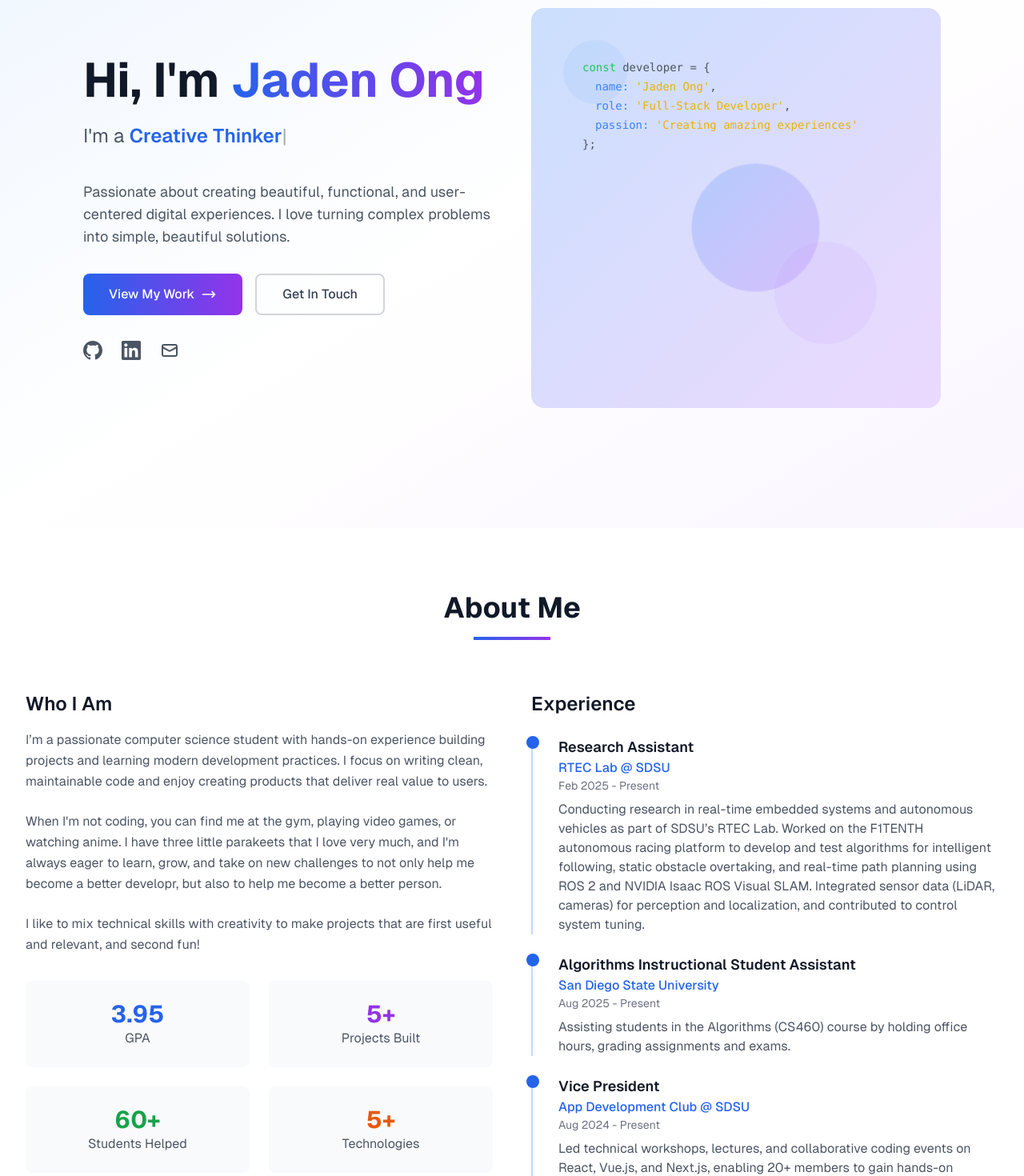
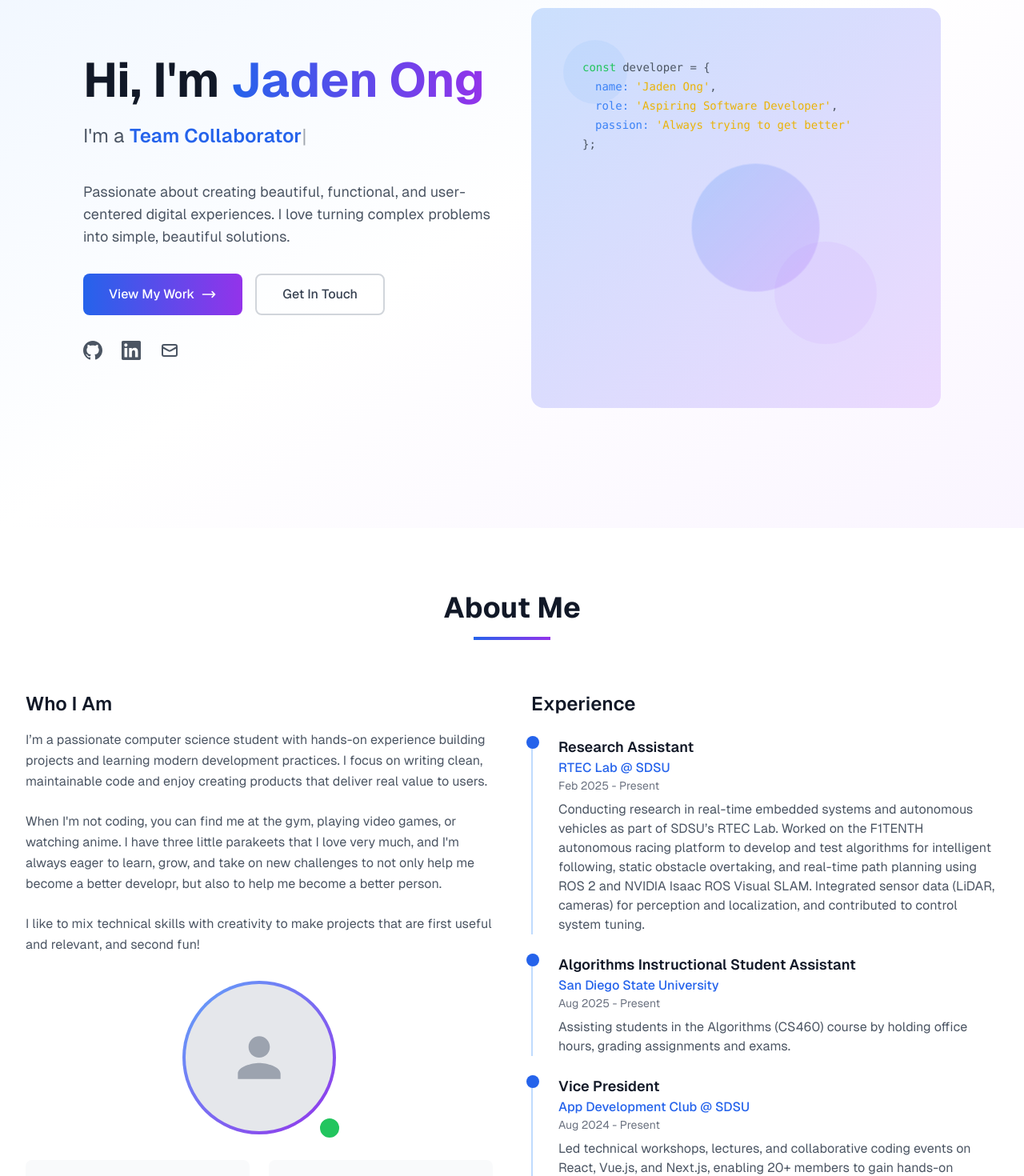
Before and after one commit to jadengong/portfolio, a Next.js app: page / in a window 1280 px wide. Shown: the part 140-1610 px from the top of the page at 80% size. Built offline with nearby package versions, Linux system fonts and the light colour scheme.

Commit message:
Updated content

```diff
--- a/src/components/About.tsx
+++ b/src/components/About.tsx
@@ -56,9 +56,23 @@ export default function About() {
                 I have three little parakeets that I love very much, and I'm always eager to learn, grow, and take on new challenges to
                 not only help me become a better developr, but also to help me become a better person.
               </p>
-              <p className="text-gray-600 dark:text-gray-300 leading-relaxed">
+              <p className="text-gray-600 dark:text-gray-300 leading-relaxed mb-8">
                 I like to mix technical skills with creativity to make projects that are first useful and relevant, and second fun!
               </p>
+            </div>
+
+            {/* Profile Picture */}
+            <div className="flex justify-center mb-8">
+              <div className="relative">
+                <div className="w-48 h-48 rounded-full bg-gradient-to-br from-blue-400 to-purple-600 p-1">
+                  <div className="w-full h-full rounded-full bg-gray-200 dark:bg-gray-700 flex items-center justify-center">
+                    <svg className="w-20 h-20 text-gray-400 dark:text-gray-500" fill="currentColor" viewBox="0 0 24 24">
+                      <path d="M12 12c2.21 0 4-1.79 4-4s-1.79-4-4-4-4 1.79-4 4 1.79 4 4 4zm0 2c-2.67 0-8 1.34-8 4v2h16v-2c0-2.66-5.33-4-8-4z"/>
+                    </svg>
+                  </div>
+                </div>
+                <div className="absolute -bottom-2 -right-2 w-8 h-8 bg-green-500 rounded-full border-4 border-white dark:border-gray-900"></div>
+              </div>
             </div>
 
             {/* Student Stats */}
--- a/src/components/Contact.tsx
+++ b/src/components/Contact.tsx
@@ -57,17 +57,8 @@ export default function Contact() {
       title: "Location",
       value: "San Diego, CA",
       link: null
-    },
-    {
-      icon: (
-        <svg className="w-6 h-6" fill="none" stroke="currentColor" viewBox="0 0 24 24">
-          <path strokeLinecap="round" strokeLinejoin="round" strokeWidth={2} d="M12 18h.01M8 21h8a2 2 0 002-2V5a2 2 0 00-2-2H8a2 2 0 00-2 2v14a2 2 0 002 2z" />
-        </svg>
-      ),
-      title: "Phone",
-      value: "+1 (858) 603-6535",
-      link: "tel:+18586036535"
     }
+
   ];
 
   return (
@@ -174,10 +165,7 @@ export default function Contact() {
               <h3 className="text-2xl font-semibold text-gray-900 dark:text-white mb-6">
                 Contact Information
               </h3>
-              <p className="text-gray-600 dark:text-gray-300 mb-8">
-                I'm currently available for freelance work and full-time opportunities.
-                Let's discuss how we can work together!
-              </p>
+
             </div>
 
             <div className="space-y-6">
--- a/src/components/Footer.tsx
+++ b/src/components/Footer.tsx
@@ -4,7 +4,7 @@ export default function Footer() {
   return (
     <footer className="bg-gray-900 dark:bg-black text-white">
       <div className="max-w-7xl mx-auto px-4 sm:px-6 lg:px-8 py-12">
-        <div className="grid grid-cols-1 md:grid-cols-4 gap-8">
+        <div className="grid grid-cols-1 md:grid-cols-3 gap-8">
           {/* Brand Section */}
           <div className="col-span-1 md:col-span-2">
             <h3 className="text-2xl font-bold mb-4">Jaden Ong</h3>
@@ -30,16 +30,6 @@ export default function Footer() {
               >
                 <svg className="w-6 h-6" fill="currentColor" viewBox="0 0 24 24">
                   <path d="M20.447 20.452h-3.554v-5.569c0-1.328-.027-3.037-1.852-3.037-1.853 0-2.136 1.445-2.136 2.939v5.667H9.351V9h3.414v1.561h.046c.477-.9 1.637-1.85 3.37-1.85 3.601 0 4.267 2.37 4.267 5.455v6.286zM5.337 7.433c-1.144 0-2.063-.926-2.063-2.065 0-1.138.92-2.063 2.063-2.063 1.14 0 2.064.925 2.064 2.063 0 1.139-.925 2.065-2.064 2.065zm1.782 13.019H3.555V9h3.564v11.452zM22.225 0H1.771C.792 0 0 .774 0 1.729v20.542C0 23.227.792 24 1.771 24h20.451C23.2 24 24 23.227 24 22.271V1.729C24 .774 23.2 0 22.222 0h.003z"/>
-                </svg>
-              </a>
-              <a
-                href="https://twitter.com/jadengong"
-                target="_blank"
-                rel="noopener noreferrer"
-                className="text-gray-400 hover:text-white transition-colors"
-              >
-                <svg className="w-6 h-6" fill="currentColor" viewBox="0 0 24 24">
-                  <path d="M23.953 4.57a10 10 0 01-2.825.775 4.958 4.958 0 002.163-2.723c-.951.555-2.005.959-3.127 1.184a4.92 4.92 0 00-8.384 4.482C7.69 8.095 4.067 6.13 1.64 3.162a4.822 4.822 0 00-.666 2.475c0 1.71.87 3.213 2.188 4.096a4.904 4.904 0 01-2.228-.616v.06a4.923 4.923 0 003.946 4.827 4.996 4.996 0 01-2.212.085 4.936 4.936 0 004.604 3.417 9.867 9.867 0 01-6.102 2.105c-.39 0-.779-.023-1.17-.067a13.995 13.995 0 007.557 2.209c9.053 0 13.998-7.496 13.998-13.985 0-.21 0-.42-.015-.63A9.935 9.935 0 0024 4.59z"/>
                 </svg>
               </a>
               <a
@@ -84,28 +74,6 @@ export default function Footer() {
               </li>
             </ul>
           </div>
-
-          {/* Services */}
-          <div>
-            <h4 className="text-lg font-semibold mb-4">Services</h4>
-            <ul className="space-y-2">
-              <li>
-                <span className="text-gray-400">Web Development</span>
-              </li>
-              <li>
-                <span className="text-gray-400">Mobile Apps</span>
-              </li>
-              <li>
-                <span className="text-gray-400">UI/UX Design</span>
-              </li>
-              <li>
-                <span className="text-gray-400">Consulting</span>
-              </li>
-              <li>
-                <span className="text-gray-400">Maintenance</span>
-              </li>
-            </ul>
-          </div>
         </div>
 
         {/* Bottom Section */}
--- a/src/components/Hero.tsx
+++ b/src/components/Hero.tsx
@@ -6,10 +6,10 @@ import Link from 'next/link';
 export default function Hero() {
   const [currentText, setCurrentText] = useState(0);
   const texts = [
-    "Full-Stack Developer",
-    "UI/UX Designer",
+    "Software Developer",
+    "Computer Science Student",
     "Problem Solver",
-    "Creative Thinker"
+    "Team Collaborator"
   ];
 
   useEffect(() => {
@@ -122,8 +122,8 @@ export default function Hero() {
                   </div>
                   <div className="ml-4 space-y-1">
                                          <div><span className="text-blue-500">name:</span> <span className="text-yellow-500">'Jaden Ong'</span>,</div>
-                    <div><span className="text-blue-500">role:</span> <span className="text-yellow-500">'Full-Stack Developer'</span>,</div>
-                    <div><span className="text-blue-500">passion:</span> <span className="text-yellow-500">'Creating amazing experiences'</span></div>
+                    <div><span className="text-blue-500">role:</span> <span className="text-yellow-500">'Aspiring Software Developer'</span>,</div>
+                    <div><span className="text-blue-500">passion:</span> <span className="text-yellow-500">'Always trying to get better'</span></div>
                   </div>
                   <div>{`}`};</div>
                 </div>
```
